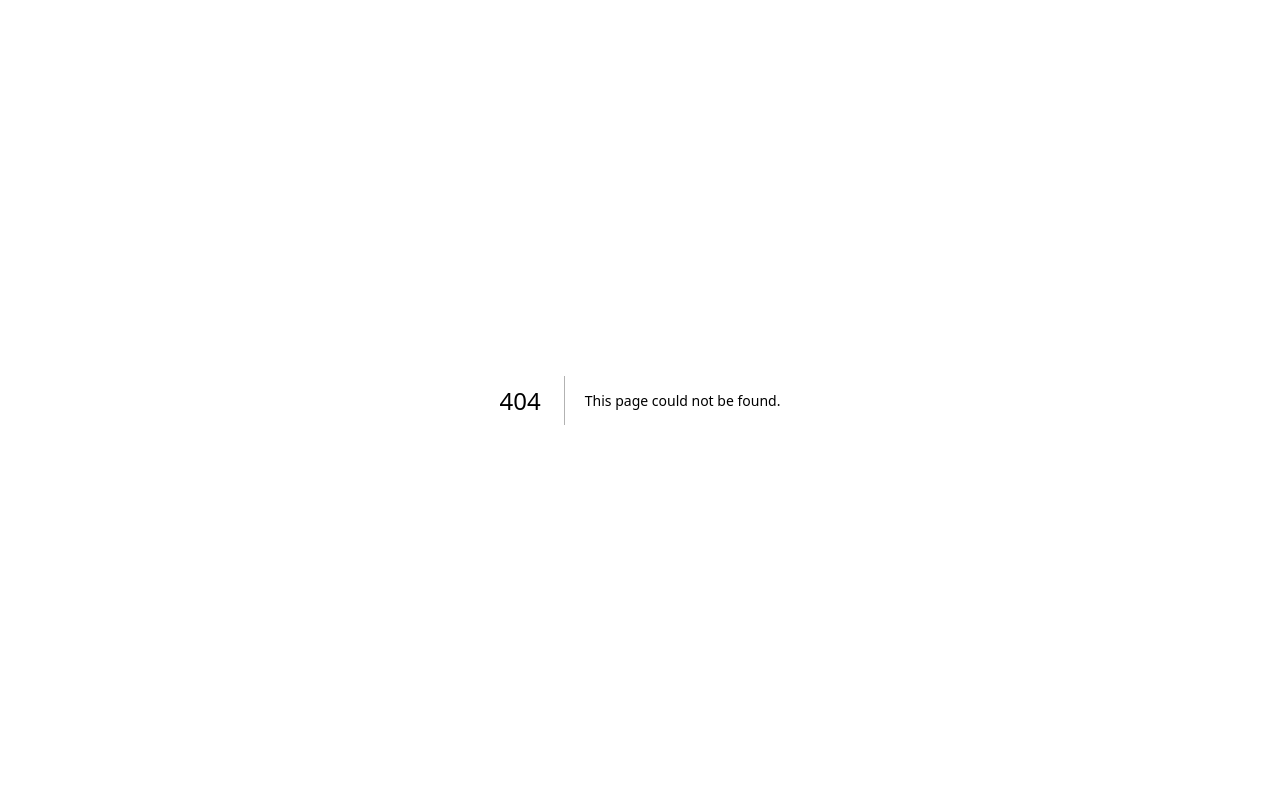
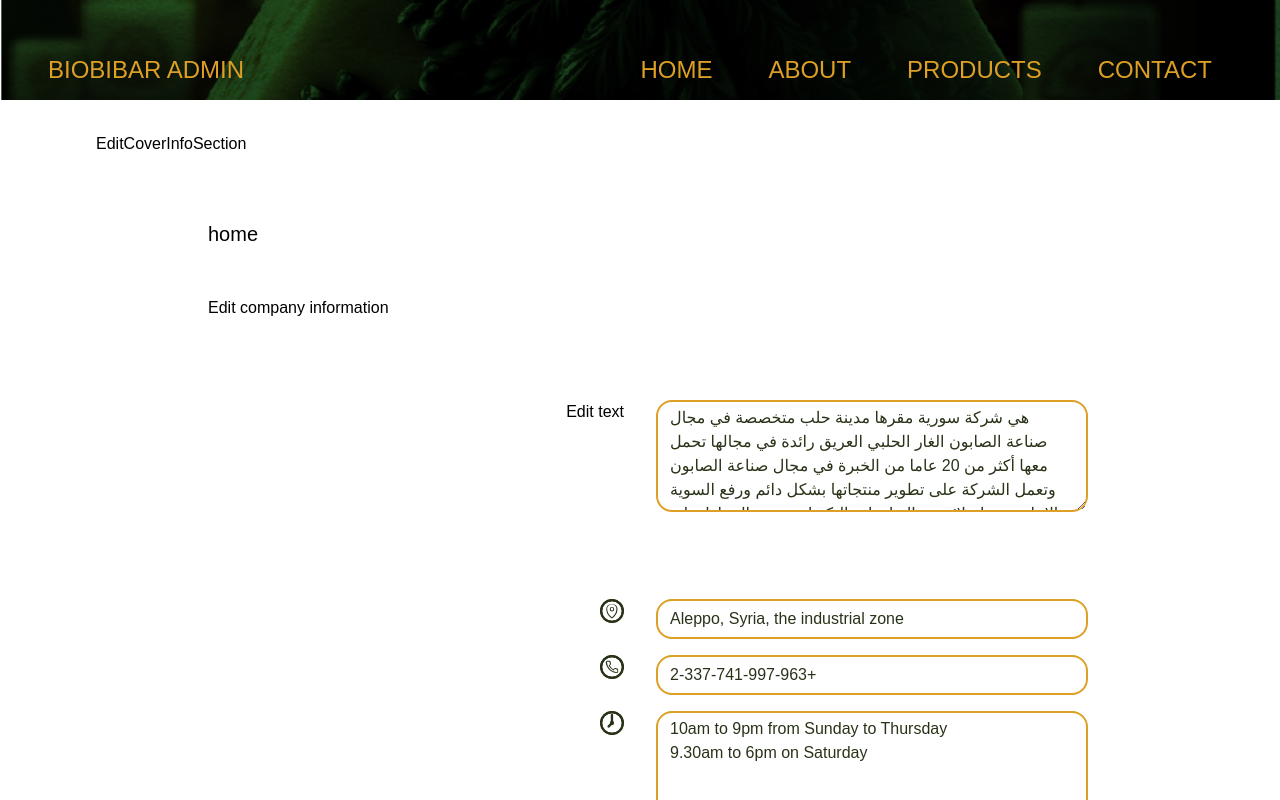
Before and after one commit to albertnahas/biobibar, a Next.js app: page /admin in a window 1280 px wide. Before the commit this address had no page. Shown: the top 800 px of the page. Built offline with nearby package versions, Linux system fonts and the light colour scheme.

Commit message:
add editInfoSection component to admin/ page

```diff
--- /dev/null
+++ b/components/EditCoverSection.tsx
@@ -0,0 +1,9 @@
+import React from 'react'
+
+const EditCoverSection = () => {
+  return (
+    <div>EditCoverInfoSection</div>
+  )
+}
+
+export default EditCoverSection
--- /dev/null
+++ b/components/EditInfoSection.tsx
@@ -0,0 +1,99 @@
+import React, { useState, useEffect } from "react";
+import { ReactSVG } from "react-svg";
+
+const defaultInfo = {
+  about: `هي شركة سورية مقرها مدينة حلب متخصصة في مجال صناعة الصابون الغار الحلبي العريق رائدة في مجالها تحمل معها أكثر من 20 عاما من الخبرة في مجال صناعة الصابون وتعمل الشركة على تطوير منتجاتها بشكل دائم ورفع السوية الإنتاجية مما يتلائم مع التطورات التكنولوجية مع الحفاظ على تراث هذه الصناعة`,
+  address: "Aleppo, Syria, the industrial zone",
+  phone: "2-337-741-997-963+",
+  hours: `10am to 9pm from Sunday to Thursday
+9.30am to 6pm on Saturday`,
+};
+
+const EditInfoSection = () => {
+  const [info, setInfo] = useState(defaultInfo);
+  const [debouncedInfo, setDebouncedInfo] = useState(info);
+  const { about, address, phone, hours } = debouncedInfo;
+
+  useEffect(() => {
+    const timerId = setTimeout(() => {
+      setInfo(debouncedInfo);
+    }, 2000);
+
+    return () => clearTimeout(timerId);
+  }, [debouncedInfo]);
+
+  const handleChange = (
+    e: React.ChangeEvent<HTMLInputElement | HTMLTextAreaElement>
+  ) => {
+    const { name, value } = e.target;
+    setDebouncedInfo({ ...info, [name]: value });
+  };
+
+  return (
+    <section className="contact">
+      <div className="container ml-24 p-4">
+        <h2 className="my-12 text-xl">home</h2>
+        <h3 className="my-12">Edit company information</h3>
+      </div>
+
+      <div className="container mx-auto mt-4 mb-8">
+        <div className="grid gap-8 px-12 md:grid-cols-2 md:px-24 [&_td]:p-2 mb-20">
+          <div className="col-1 text-right">
+            <label>Edit text</label>
+          </div>
+          <div className="col-2">
+            <textarea
+              className="input input-home textarea"
+              value={about}
+              name="about"
+              onChange={handleChange}
+            />
+          </div>
+        </div>
+        <div className="grid gap-8 px-12 md:grid-cols-2 md:px-24 [&_td]:p-2 mb-4">
+          <div className="col-1 flex justify-end">
+            <ReactSVG src="/location.svg" className="h-6 w-6" />
+          </div>
+          <div className="col-2">
+            <input
+              type="text"
+              className="input input-home"
+              value={address}
+              name="address"
+              onChange={handleChange}
+            />
+          </div>
+        </div>
+        <div className="grid gap-8 px-12 md:grid-cols-2 md:px-24 [&_td]:p-2 mb-4">
+          <div className="col-1 flex justify-end">
+            <ReactSVG src="/phone.svg" className="h-6 w-6" />
+          </div>
+          <div className="col-2">
+            <input
+              type="text"
+              className="input input-home"
+              value={phone}
+              name="phone"
+              onChange={handleChange}
+            />
+          </div>
+        </div>
+        <div className="grid gap-8 px-12 md:grid-cols-2 md:px-24 [&_td]:p-2">
+          <div className="col-1 flex justify-end">
+            <ReactSVG src="/time.svg" className="h-6 w-6" />
+          </div>
+          <div className="col-2">
+            <textarea
+              className="input input-home textarea"
+              value={hours}
+              name="hours"
+              onChange={handleChange}
+            />
+          </div>
+        </div>
+      </div>
+    </section>
+  );
+};
+
+export default EditInfoSection;
--- /dev/null
+++ b/pages/admin/index.tsx
@@ -0,0 +1,15 @@
+import React from "react";
+import EditInfoSection from "../../components/EditInfoSection";
+import EditCoverSection from "../../components/EditCoverSection";
+import Layout from "../layout";
+
+const Home = () => {
+  return (
+    <Layout isAdmin>
+      <EditCoverSection />
+      <EditInfoSection />
+    </Layout>
+  );
+};
+
+export default Home;
--- a/styles/globals.css
+++ b/styles/globals.css
@@ -11,6 +11,12 @@
   }
   .input-readonly {
     @apply focus-visible:outline-none cursor-default;
+  }
+  .input-home {
+    @apply border-primary border-2 focus-visible:outline-none;
+  }
+  .textarea {
+    @apply h-28;
   }
 }
 
```
